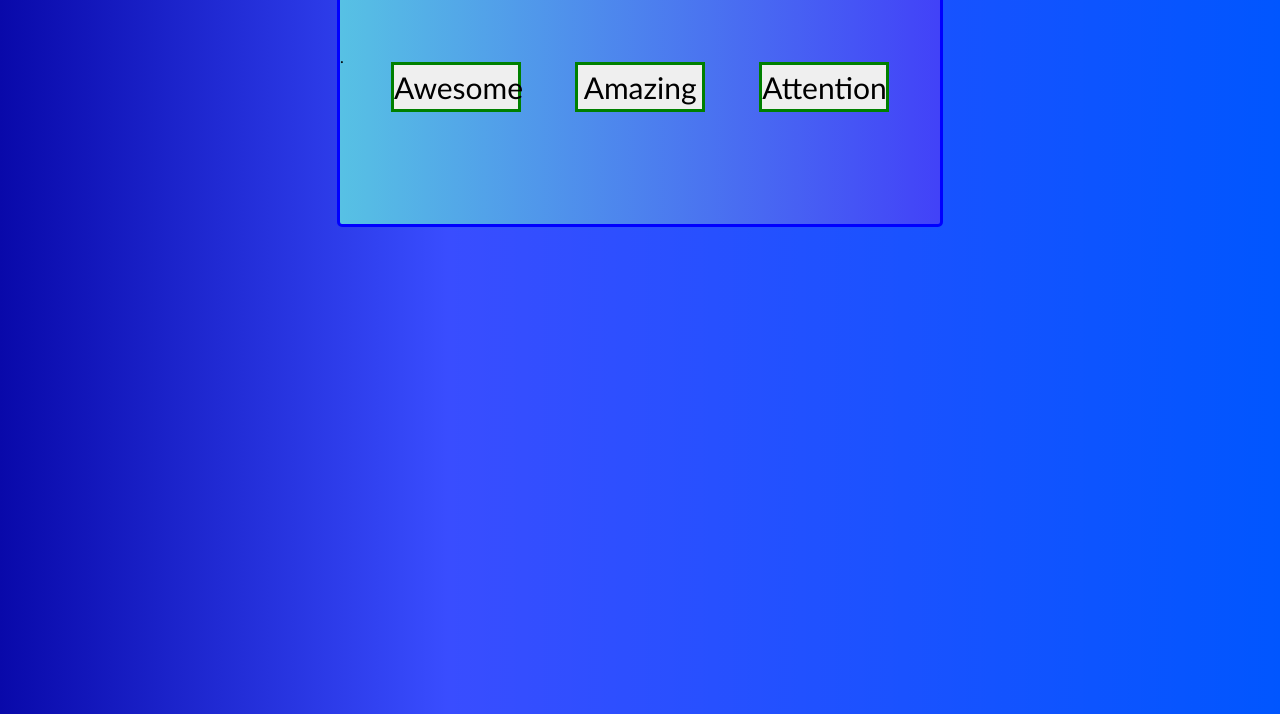
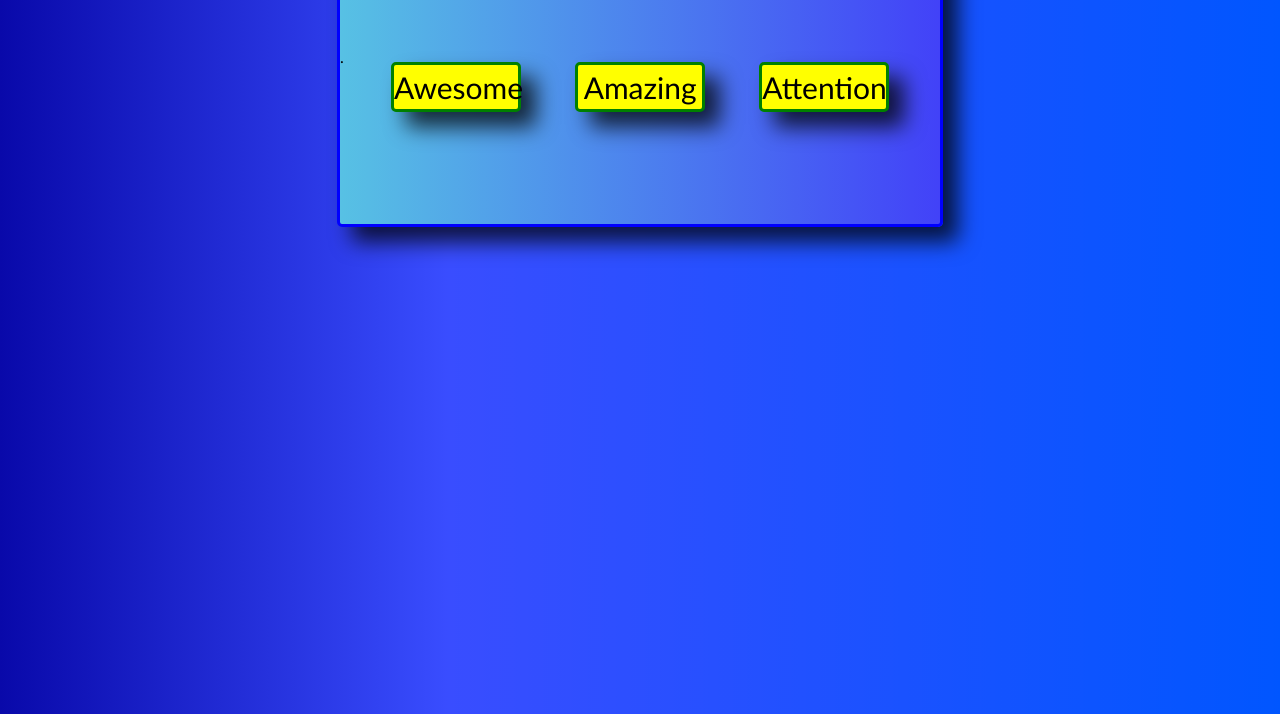
Before and after one commit to Man1exter/ConstructorProto, a plain HTML site: page index.html in a window 1280 px wide. Shown: the part 86-800 px from the top of the page. Drawn offline with Linux system fonts and the light colour scheme.

Commit message:
add hover to all in the buttons and color /s

```diff
--- a/style.css
+++ b/style.css
@@ -17,7 +17,8 @@ body{
     border-radius: 5px;
     height: 300px;
     width: 600px;
-    background: linear-gradient(to left, rgb(66, 66, 248),rgb(87, 193, 228))
+    background: linear-gradient(to left, rgb(66, 66, 248),rgb(87, 193, 228));
+    box-shadow: 15px 15px 21px 0px rgba(0,0,0,0.75);
 }
 .special{
     text-align: center;
@@ -38,4 +39,13 @@ button{
     cursor: pointer;
     margin-left: 50px;
     font-size: 30px;
+    box-shadow: 15px 15px 21px 0px rgba(0,0,0,0.75);
+    background-color: yellow;
+    border-radius: 5px;
+    transition: .3s linear;
 }
+button:hover{
+background-color: black;
+color: white;
+border: white;
+}
```
